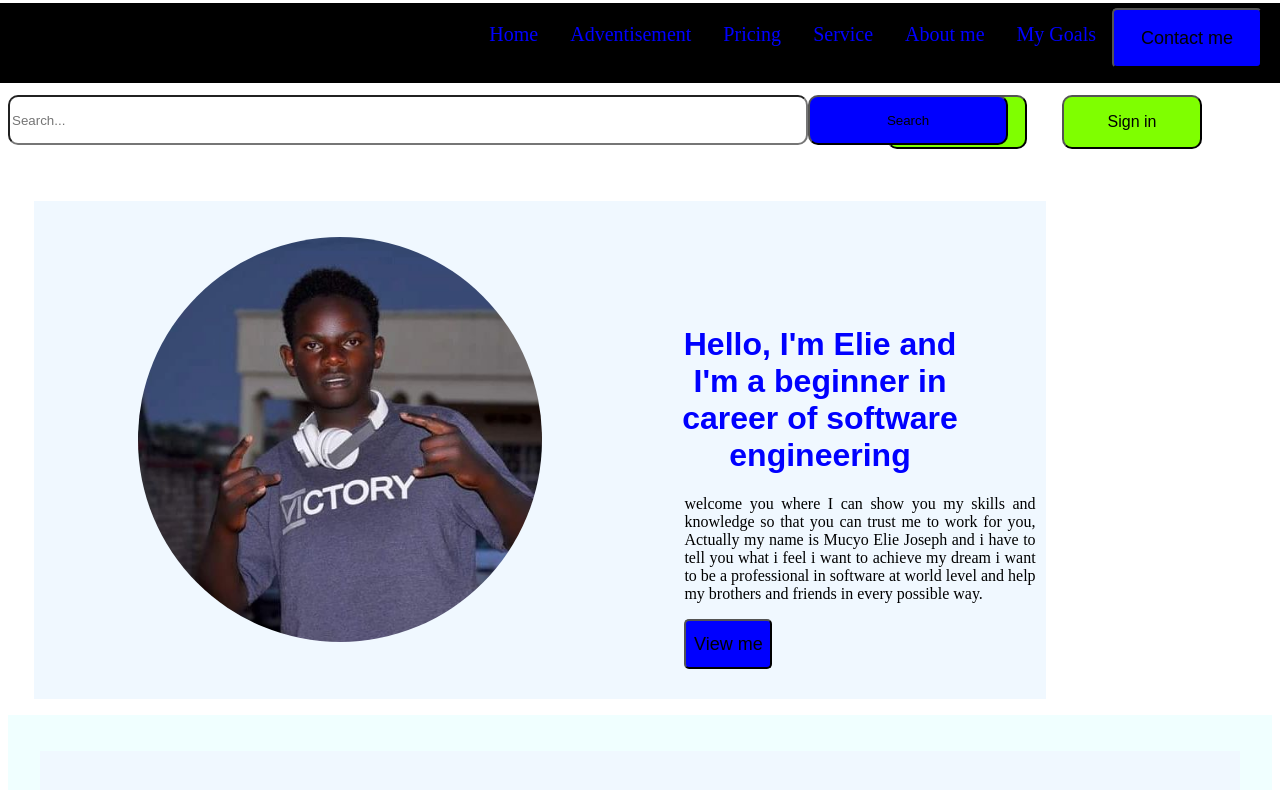
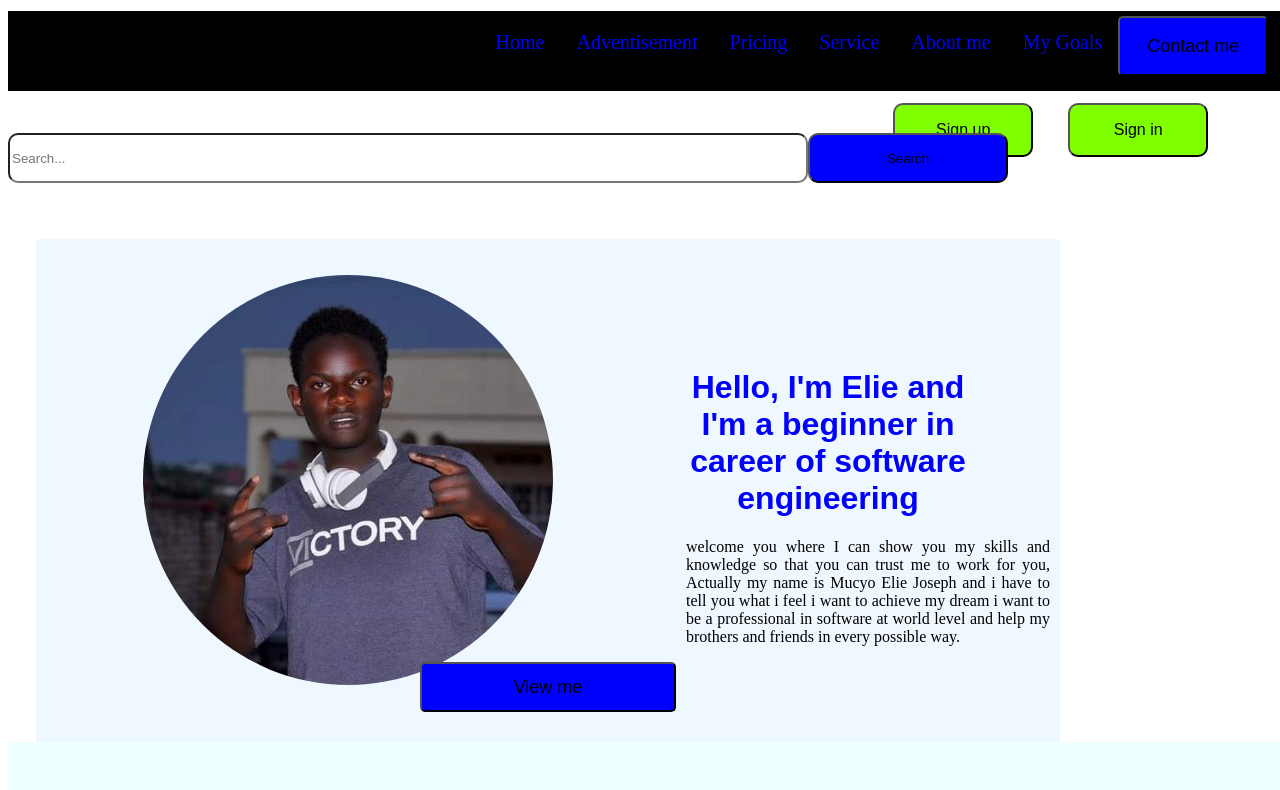
Before and after one commit to mucyoelie/MUCYO, a plain HTML site: page index.html in a window 1280 px wide. Shown: the part 77-867 px from the top of the page. Drawn offline with Linux system fonts and the light colour scheme.

Commit message:
Add files via upload
ok

```diff
--- a/index.html
+++ b/index.html
@@ -32,12 +32,20 @@
 <div class="two">
   <center>
   <div class="you"><br><br>
+    <div>
     <img src="image5.webp">
+  </div>
+  <div>
     <h1>Hello, I'm Elie and I'm a beginner in career of software engineering </h1>
+  </div>
+  <div>
     <p> welcome you where I can show you my skills and knowledge so that  you can trust me to work for you,
      Actually my name is Mucyo Elie Joseph and i have to tell you what i feel i want to achieve my dream
      i want to be a professional in software at world level and help my brothers and friends in every possible way.<p>
+    </div>
+    <div>
       <button><a href="#">View me</a></button>
+    </div>
     </div>
   </center>
 </div>
--- a/simple.css
+++ b/simple.css
@@ -3,6 +3,7 @@
   color: darkolivegreen;
   float: center;
   margin-left: 800px;
+  position: relative;
 }
 .one {
   list-style-type: none ;
@@ -13,12 +14,14 @@
   margin-top: 0px;
   margin-bottom: 0px;
   height: 80px;
+  position: relative;
 }
 nav{
   text-align: left;
-  margin-left: -10px;
-  margin-right: -10px;
+  margin-left: -0.2;
+  margin-right: -0.2px;
   margin-top: -10px;
+  position: relative;
 }
 .one button{
   margin-top: 5px;
@@ -26,16 +29,20 @@ nav{
   width: 150px;
   height: 60px;
   transition: property 0.3s, background-color 0.3s;
+  position: relative;
 }
 .one h1{
   float: left;
   margin-top: -20px;
+  position: relative;
 }
 .one button:hover{
   background-color: chocolate;
+  position: relative;
 }
 .one a:hover{
   color:blue;
+  position: relative;
 }
 .hey{
   background-color: blue;
@@ -44,14 +51,17 @@ nav{
   border-radius: 5px;
   color: black;
   margin-bottom: 10px;
+  position: relative;
 }
 .hey a{
   text-decoration: none;
   color: black;
+  position: relative;
 }
 .one li {
   float: right;
   margin-top: 6px;
+  position: relative;
 }
 
 .one li a {
@@ -61,15 +71,18 @@ nav{
   padding: 14px 16px;
   font-size: 20px;
   text-decoration: none;
+  position: relative;
 }
 
 .one li a:hover {
   background-color:whitesmoke;
   width: 130px;
   height: 30px;
+  position: relative;
 }
 .two {
   text-align: center;
+  position: relative;
 }
 
 .two img {
@@ -77,9 +90,7 @@ nav{
   margin-left: -400px;
   border-radius: 400px;
   padding-top: -200px;
-
-
-
+  position: relative;
 }
 .two button{
   width: 25%;
@@ -88,16 +99,20 @@ nav{
   background-color: blue;
   margin-bottom: 30px;
   font-size: large;
+  position: relative;
 }
 .two button:hover{
   background-color: darkorange;
+  position: relative;
 }
 .two a{
   text-decoration: none;
   color: black;
+  position: relative;
 }
 .two a:hover{
   color: blue;
+  position: relative;
 }
 
 .two h1 {
@@ -109,6 +124,7 @@ nav{
   font-family:Arial, Helvetica, sans-serif;
   text-align: center;
   font-size: xx-large;
+  position: relative;
 }
 
 .two p {
@@ -124,6 +140,7 @@ nav{
 }
 .elie{
   font-size: xx-large;
+  position: relative;
 }
 .seven{
   width: 140px;
@@ -133,6 +150,7 @@ nav{
   margin-right: 80px;
   background-color: chartreuse;
   border-radius: 10px;
+  position: relative;
 }
 
 .three{
@@ -140,12 +158,14 @@ nav{
   size: 40px;
   float: left;
   margin-top: -60px;
+  position: relative;
 }
 .three button{
   width: 200px;
   height: 50px;
   background-color: blue;
   border-radius: 40px;
+  position: relative;
 }
 .seth{
   float:right;
@@ -155,21 +175,24 @@ nav{
   height: 54px;
   background-color: chartreuse;
   border-radius: 10px;
+  position: relative;
 }
 .seth a{
   text-decoration: none;
   color: black;
   font-size: larger;
+  position: relative;
 }
 .seven a{
   text-decoration: none;
   color:black;
   font-size: larger;
+  position: relative;
 }
   .mbappe{
     background-color:azure;
     width: 100%;
-    height: 80%;
+    position: relative;
 
 
   }
@@ -186,6 +209,7 @@ nav{
   }
   .mbappe h1{
     color:blue;
+    position: relative;
   }
     article{
     font-size: xx-large;
@@ -197,6 +221,7 @@ nav{
     margin-bottom: -100px;
     padding-left: -600px;
     padding-top: 20px;
+    position: relative;
   }
   aside{
     margin-right: -50px;
@@ -206,18 +231,21 @@ nav{
   .container{
     background-color: aliceblue;
     width: 100%;
+    position: relative;
   }
 
 .container h1{
   text-shadow: 20px 20px 50 #444;
   margin-bottom: 10px;
   padding-top: 20px;
+  position: relative;
 }
 .machu{
   background-color:azure;
   width: 95%;
   margin-bottom: 20px;
   padding-bottom: 40px;
+  position: relative;
 }
 .container p{
   text-align: left;
@@ -226,6 +254,7 @@ nav{
   font-size: larger;
   padding-right: 60px;
   text-align: justify;
+  position: relative;
 }
 .machu button{
   margin-left: 95px;
@@ -233,14 +262,17 @@ nav{
   height: 60px;
   background-color: blue;
   border-radius: 5px;
+  position: relative;
 }
 .gross{
   margin-right: 180px;
+  position: relative;
 }
 .machu a{
   text-decoration: none;
   color: ghostwhite;
   font-size: larger;
+  position: relative;
 }
 .you{
   width: 80%;
@@ -248,19 +280,21 @@ nav{
   background-color:aliceblue;
   margin-right: 200px;
   margin-top: 10px;
+  position: relative;
 }
 .seen{
   background-color: aliceblue;
 width: 95%;
-height: 95%;
-padding-bottom: 150px;
-
+padding-bottom: 200px;
+position: relative;
+margin-top: 20px
 }
 .seen h1{
   margin-right: 500px;
   font-size: xx-large;
   font-weight: bolder;
   font-family: Verdana, Geneva, Tahoma, sans-serif;
+  position: relative;
 }
 .seen h2{
 margin-left: 450px;
@@ -268,6 +302,7 @@ margin-top: -400px;
 font-size: xx-large;
 color: blue;
 font-weight: bolder;
+position: relative;
 }
 .seen button{
   width: 160px;
@@ -276,20 +311,25 @@ font-weight: bolder;
   border-radius: 5px;
   background-color: blue;
   margin-top: 5px;
+  position: relative;
 }
 .seen button:hover{
   background-color:darkorange;
+  position: relative;
 }
 .seen a:hover{
   color:blue;
+  position: relative;
 }
 .seen a{
   text-decoration: none;
   font-size: large;
   color: black;
+  position: relative;
 }
 .seen img{
-  margin-right: 500px
+  margin-right: 500px;
+  position: relative;
 }
 #myImage{
   width: 500px;
@@ -297,12 +337,14 @@ font-weight: bolder;
   margin-right: 700px;
   border-radius: 300px;
   margin-top: -300px;
+  position: relative;
 }
 .enzo{
   width: 95%;
   background-color:aliceblue;
   margin-bottom: -80px;
   padding-bottom: 280px;
+  position: relative;
 }
 .hello img{
   width: 580px;
@@ -310,18 +352,21 @@ font-weight: bolder;
   margin-left: 700px;
   margin-top: 20px;
   border-radius: 10px;
+  position: relative;
 }
 .hello h1{
   margin-right: 700px;
   margin-top: -480px;
   font-weight:bolder;
   color:blue;
+  position: relative;
 }
 .hello p{
   margin-right: 780px;
   padding-left: 108px;
   font-size: larger;
   text-align: justify;
+  position: relative;
 }
 .hello button{
   background-color: blue;
@@ -330,226 +375,29 @@ font-weight: bolder;
   margin-right: 1050px;
   border-radius: 5px;
   font-size: larger;
+  position: relative;
 }
 .hello a{
   text-decoration: none;
   color: floralwhite;
+  position: relative;
 }
 .really{
   background-color: azure;
   width: 95%;
   padding-top: 200px;
+  position: relative;
 }
 .really{
   margin-bottom: 40px;
   padding-bottom: 20px;
   backdrop-filter: blur(50px);
+  position: relative;
 }
 .really img{
   width: 500px;
   height: 500px;
-}
-@media (min-width: 475px){
-  .one {
-    list-style-type: none ;
-    overflow: hidden;
-    background-color:black;
-    margin-right: 0px;
-    margin-left: 0px;
-    margin-top: 0px;
-    margin-bottom: 0px;
-  }
-  .seven{
-    width: 140px;
-    height: 54px;
-    float: right;
-    margin-top: -24px;
-    margin-right: 80px;
-    background-color: chartreuse;
-    border-radius: 10px;
-  }
-
-.three{
-  width: 500px;
-  size: 40px;
-  float: left;
-  margin-top: -60px;
-}
-.three button{
-  width: 200px;
-  height: 50px;
-  background-color: blue;
-  border-radius: 40px;
-}
-}
-@media (min-width: 640px) {
-  .one {
-    list-style-type: none ;
-    overflow: hidden;
-    background-color:black;
-    margin-right: 0px;
-    margin-left: 0px;
-    margin-top: 0px;
-    margin-bottom: 0px;
-  }
-  .seven{
-    width: 140px;
-    height: 54px;
-    float: right;
-    margin-top: -24px;
-    margin-right: 80px;
-    background-color: chartreuse;
-    border-radius: 10px;
-  }
-  .three{
-    width: 500px;
-    size: 40px;
-    float: left;
-    margin-top: -60px;
-  }
-  .three button{
-    width: 200px;
-    height: 50px;
-    background-color: blue;
-    border-radius: 40px;
-  }
-
-}
-@media (min-width: 768px) {
-  .one {
-    list-style-type: none ;
-    overflow: hidden;
-    background-color:black;
-    margin-right: 0px;
-    margin-left: 0px;
-    margin-top: 0px;
-    margin-bottom: 0px;
-  }
-  .seven{
-    width: 140px;
-    height: 54px;
-    float: right;
-    margin-top: -24px;
-    margin-right: 80px;
-    background-color: chartreuse;
-    border-radius: 10px;
-  }
-  .three{
-    width: 500px;
-    size: 40px;
-    float: left;
-    margin-top: -60px;
-  }
-  .three button{
-    width: 200px;
-    height: 50px;
-    background-color: blue;
-    border-radius: 40px;
-  }
-
-
-}
-@media (min-width: 1024px) {
-  .one {
-    list-style-type: none ;
-    overflow: hidden;
-    background-color:black;
-    margin-right: 0px;
-    margin-left: 0px;
-    margin-top: 0px;
-    margin-bottom: 0px;
-  }
-  .seven{
-    width: 140px;
-    height: 54px;
-    float: right;
-    margin-top: -24px;
-    margin-right: 80px;
-    background-color: chartreuse;
-    border-radius: 10px;
-  }
-  .three{
-    width: 500px;
-    size: 40px;
-    float: left;
-    margin-top: -60px;
-  }
-  .three button{
-    width: 200px;
-    height: 50px;
-    background-color: blue;
-    border-radius: 40px;
-  }
-
-
-}
-@media (min-width: 1280px) {
-  .one {
-    list-style-type: none ;
-    overflow: hidden;
-    background-color:black;
-    margin-right: 0px;
-    margin-left: 0px;
-    margin-top: 0px;
-    margin-bottom: 0px;
-  }
-  .seven{
-    width: 140px;
-    height: 54px;
-    float: right;
-    margin-top: -24px;
-    margin-right: 80px;
-    background-color: chartreuse;
-    border-radius: 10px;
-  }
-  .three{
-    width: 500px;
-    size: 40px;
-    float: left;
-    margin-top: -60px;
-  }
-  .three button{
-    width: 200px;
-    height: 50px;
-    background-color: blue;
-    border-radius: 40px;
-  }
-
-
-}
-@media (min-width: 1536px) {
-  .one {
-    list-style-type: none ;
-    overflow: hidden;
-    background-color:black;
-    margin-right: 0px;
-    margin-left: 0px;
-    margin-top: 0px;
-    margin-bottom: 0px;
-  }
-  .seven{
-    width: 140px;
-    height: 54px;
-    float: right;
-    margin-top: -24px;
-    margin-right: 80px;
-    background-color: rgb(0, 208, 255);
-    border-radius: 10px;
-  }
-  .three{
-    width: 500px;
-    size: 40px;
-    float: left;
-    margin-top: -60px;
-  }
-  .three button{
-    width: 200px;
-    height: 50px;
-    background-color: blue;
-    border-radius: 40px;
-  }
-
-
+  position: relative;
 }
   @keyframes simba {
     from{
@@ -567,5 +415,22 @@ font-weight: bolder;
     animation-fill-mode:forwards;
     animation-iteration-count: infinite;
     animation-direction: normal;
+  }
+  body {
+    column-count: 3;
+  }
+  body {
+    column-width: 150em;
+    max-width: 100%;
+  }
+  body {
+    display: grid;
+    grid-template-columns: 2fr;
+  }
 
+  .item {
+    flex: 2;
   }
+  img{
+    max-width: 100%;
+  }
```
